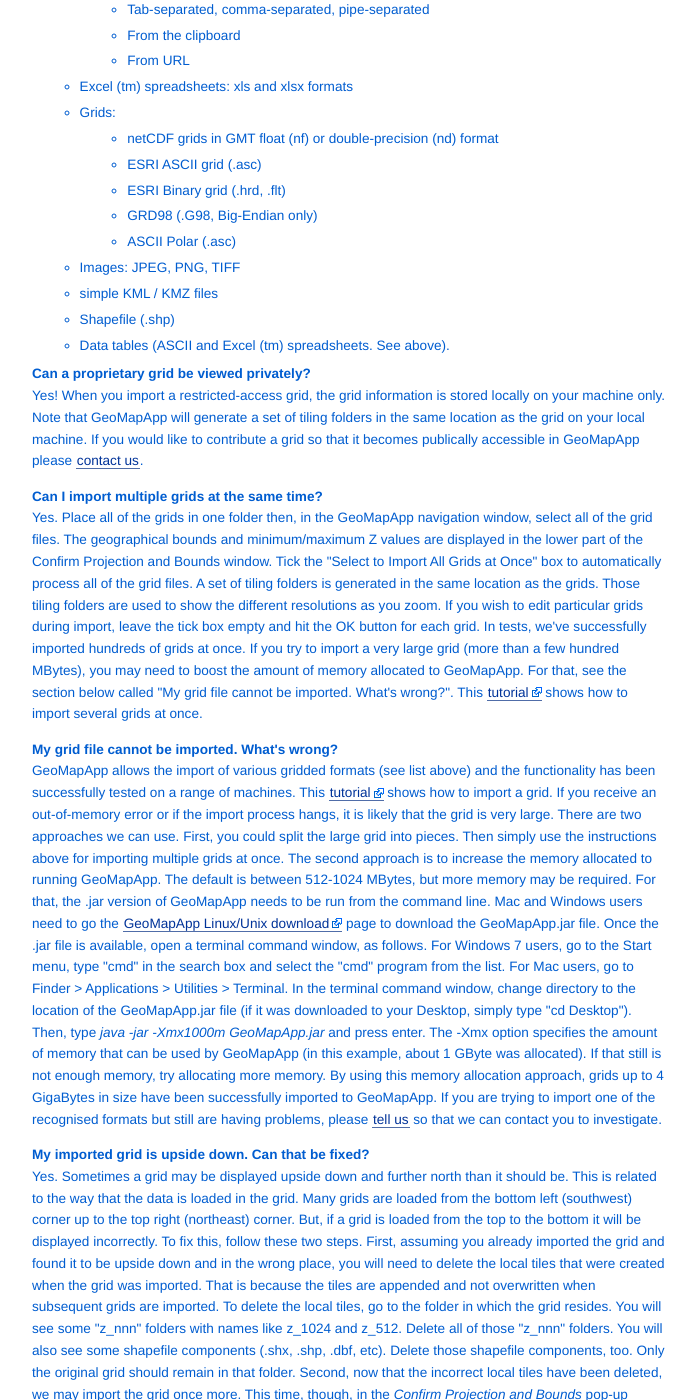
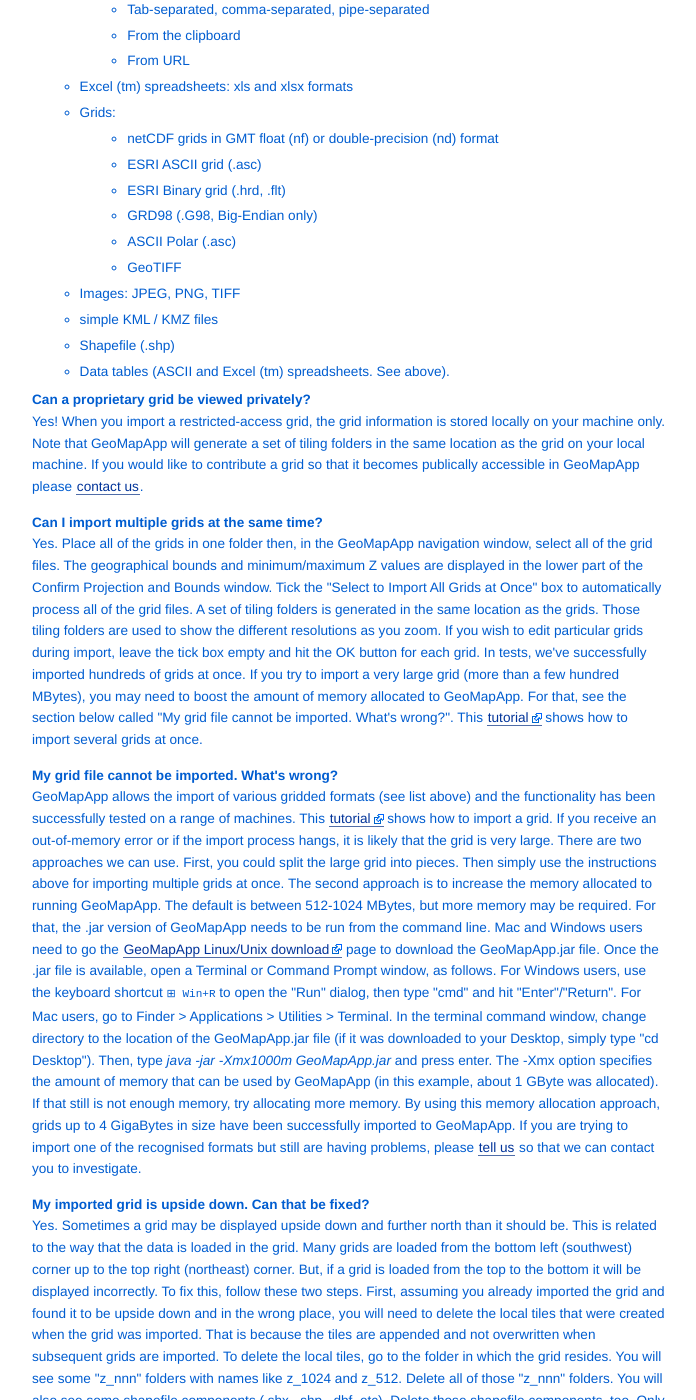
Before and after one commit to mgds/www.geomapapp.org, a Jekyll site: the page built from FAQ.html, in a window 1280 px wide and 1400 px high, scrolled down 6777 px. Shown: the whole window, without its empty margins (392-1088 px from the left). Built offline with Jekyll 4.4.1, drawn with Linux system fonts in a browser that asks for light colours.

Commit message:
Updated Windows Command Prompt instructions

```diff
--- a/FAQ.html
+++ b/FAQ.html
@@ -405,6 +405,7 @@
 				<li>ESRI Binary grid (.hrd, .flt)</li>
 				<li>GRD98 (.G98, Big-Endian only)</li>
 				<li>ASCII Polar (.asc)</li>
+				<li>GeoTIFF</li>
 				</ul>
 				<li>Images: JPEG, PNG, TIFF</li>
 				<li>simple KML / KMZ files</li>
@@ -454,9 +455,8 @@
 			Mac and Windows users need to go the
 			<a class="external" href="http://www.marine-geo.org/tools/maps_grids.php">GeoMapApp Linux/Unix download</a>
 			page to download the GeoMapApp.jar file. Once the .jar file is available, open
-			a terminal command window, as follows.
-			For Windows 7 users, go to the Start menu, type "cmd" in the search box and select
-			the "cmd" program from the list.
+			a Terminal or Command Prompt window, as follows.
+			For Windows users, use the keyboard shortcut <code class="gray_rounded_rect">⊞ Win+R</code> to open the "Run" dialog, then type "cmd" and hit "Enter"/"Return".
 			For Mac users, go to Finder > Applications > Utilities > Terminal.
 			In the terminal command window, change directory to the location of the GeoMapApp.jar
 			file (if it was downloaded to your Desktop, simply type "cd Desktop"). Then, type
```
